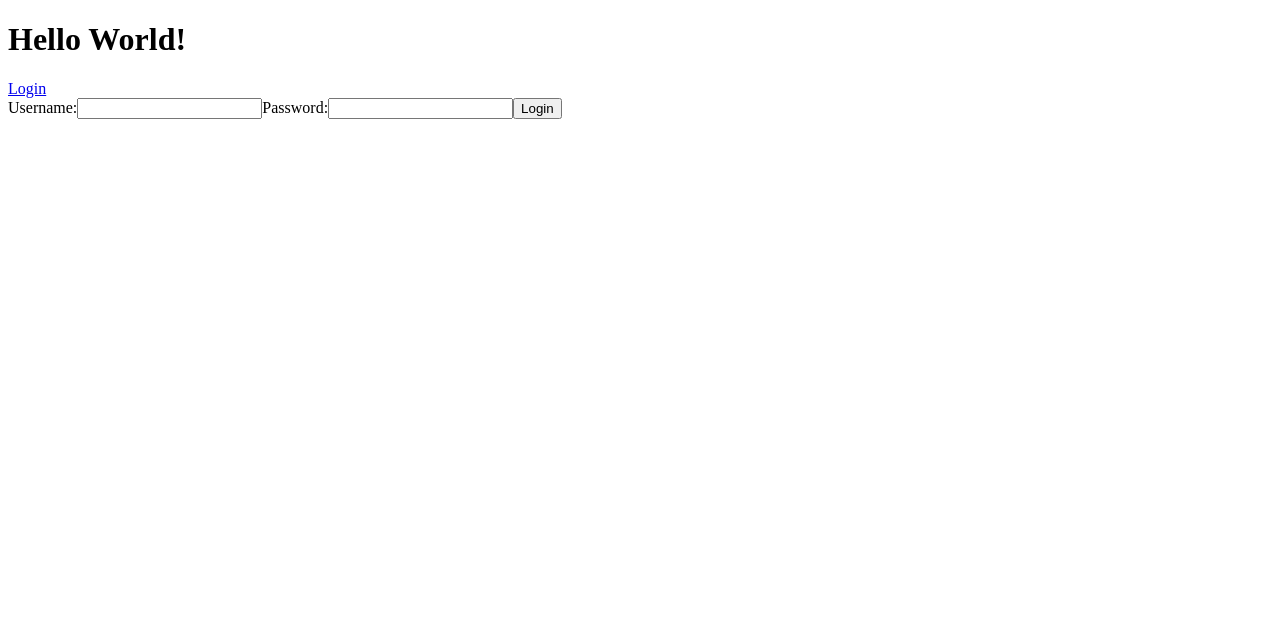
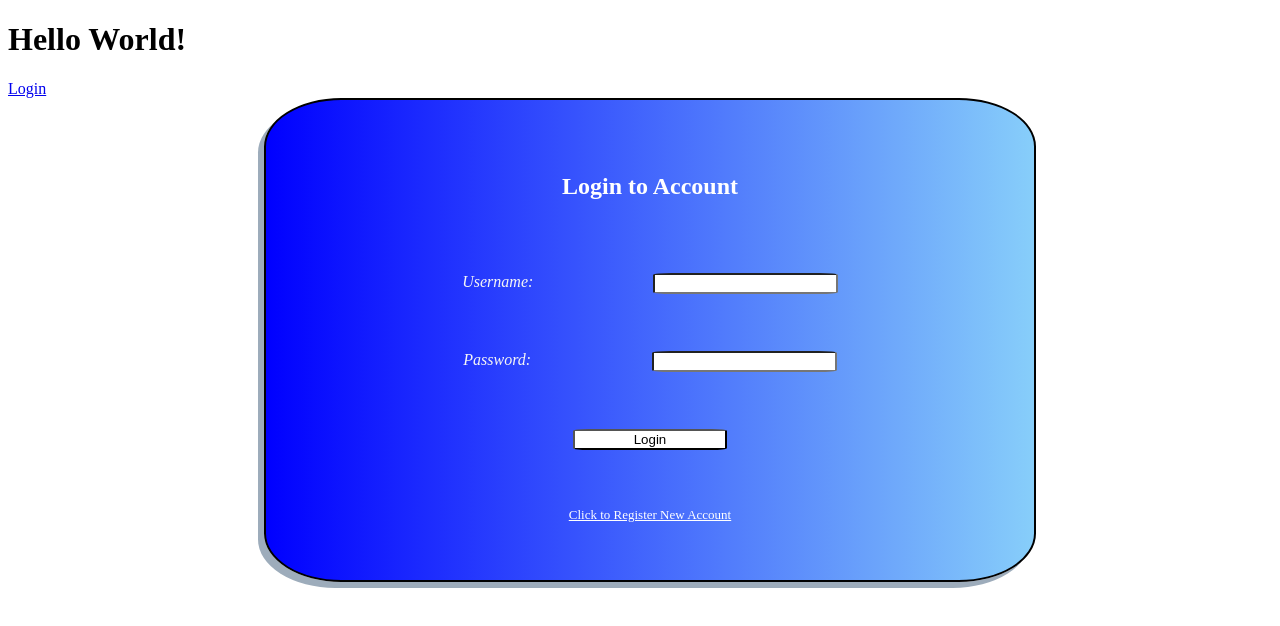
Before and after one commit to Kelphane/Payroll_Tracker_FrontEnd, a React (Create React App) app: page /login in a window 1280 px wide. Shown: the top 626 px of the page. Built offline with nearby package versions, Linux system fonts and the light colour scheme.

Commit message:
Created a Basic Register Component with a Style Sheet

```diff
--- a/src/App.jsx
+++ b/src/App.jsx
@@ -5,6 +5,7 @@ import { Route, Routes } from "react-router-dom";
 /* Component Imports */
 import NavBar from "./Components/NavBar/NavBar";
 import Login from "./Components/Login/Login";
+import Register from "./Components/Register/Register";
 
 const App = () => {
     return(
@@ -13,6 +14,7 @@ const App = () => {
             <NavBar />
             <Routes>
                 <Route path="/login" element={<Login />}/>
+                <Route path="/register" element={<Register />} />
             </Routes>
         </div>
     );
--- /dev/null
+++ b/src/Components/Login/Login.css
@@ -0,0 +1,48 @@
+.login{
+    display: flex;
+    flex-direction: column;
+    justify-content: space-evenly;
+    border: 2px solid black;
+    border-radius: 10%;
+    background: linear-gradient(90deg, blue, lightskyblue);
+    box-shadow: -6px 6px rgb(157, 172, 187);
+    height: 60vh;
+    width: 60vw;
+    margin-left: 20vw;
+    margin-right: 20vw;
+}
+
+.login h1{
+    text-align: center;
+    font-size: 150%;
+    color: white;
+}
+
+.login label{
+    display: flex;
+    flex-direction: row;
+    justify-content: space-evenly;
+    width: 80%;
+    margin-left: 10%;
+    margin-right: 10%;
+    font-style: italic;
+    color: whitesmoke;
+}
+
+.login input{
+    border-radius: 10%;
+}
+
+.login .link{
+    color: white;
+    font-size: 13px;
+    text-align: center;
+}
+
+.login button{
+    background: white;
+    border-radius: 10%;
+    width: 20%;
+    margin-left: 40%;
+    margin-right: 40%;
+}
--- a/src/Components/Login/Login.jsx
+++ b/src/Components/Login/Login.jsx
@@ -1,4 +1,7 @@
 import React, { useState } from "react";
+import { Link } from "react-router-dom";
+import axios from "axios";
+import "./Login.css";
 
 const Login = (props) => {
     const [credentials, setCredentials] = useState({username: "", password: ""});
@@ -21,11 +24,26 @@ const Login = (props) => {
         setCredentials(input);
     };
 
-    console.log(credentials);
+    const handleLogin = async (event) => {
+        event.preventDefault();
+
+        try {
+            /* let response = await axios.post("http://localhost:5000/api/user/login",
+                {
+                    username: credentials.username,
+                    password: credentials.password
+                }
+            ); */
+            console.log("Submitted Credentials!");
+        } catch (error) {
+            return console.log("Couldn't Login User: ", error)
+        }
+    }
 
     return(
         <div>
-            <form>
+            <form onSubmit={handleLogin} className="login">
+                <h1>Login to Account</h1>
                 <label>
                     Username:
                     <input
@@ -43,6 +61,7 @@ const Login = (props) => {
                     />
                 </label>
                 <button type="submit">Login</button>
+                <Link to="/register" className="link">Click to Register New Account</Link>
             </form>
         </div>
     );
--- /dev/null
+++ b/src/Components/Register/Register.css
@@ -0,0 +1,42 @@
+.register{
+    display: flex;
+    flex-direction: column;
+    justify-content: space-evenly;
+    border: 2px solid black;
+    border-radius: 10%;
+    background: linear-gradient(90deg, blue, lightskyblue);
+    box-shadow: -6px 6px rgb(157, 172, 187);
+    height: 60vh;
+    width: 60vw;
+    margin-left: 20vw;
+    margin-right: 20vw;
+}
+
+.register h1{
+    text-align: center;
+    font-size: 150%;
+    color: white;
+}
+
+.register label{
+    display: flex;
+    flex-direction: row;
+    justify-content: space-evenly;
+    width: 80%;
+    margin-left: 10%;
+    margin-right: 10%;
+    font-style: italic;
+    color: whitesmoke;
+}
+
+.register input{
+    border-radius: 10%;
+}
+
+.register button{
+    background: white;
+    border-radius: 10%;
+    width: 20%;
+    margin-left: 40%;
+    margin-right: 40%;
+}
--- /dev/null
+++ b/src/Components/Register/Register.jsx
@@ -0,0 +1,21 @@
+import React, { useState } from "react";
+import "./Register.css";
+
+const Register = () => {
+    return(
+        <form className="register">
+            <h1>Register New Account</h1>
+            <label>
+                Enter Username:
+                <input type="text" name="username"></input>
+            </label>
+            <label>
+                Enter Password:
+                <input type="password" name="password"></input>
+            </label>
+            <button>Submit</button>
+        </form>
+    );
+}
+
+export default Register;
```
